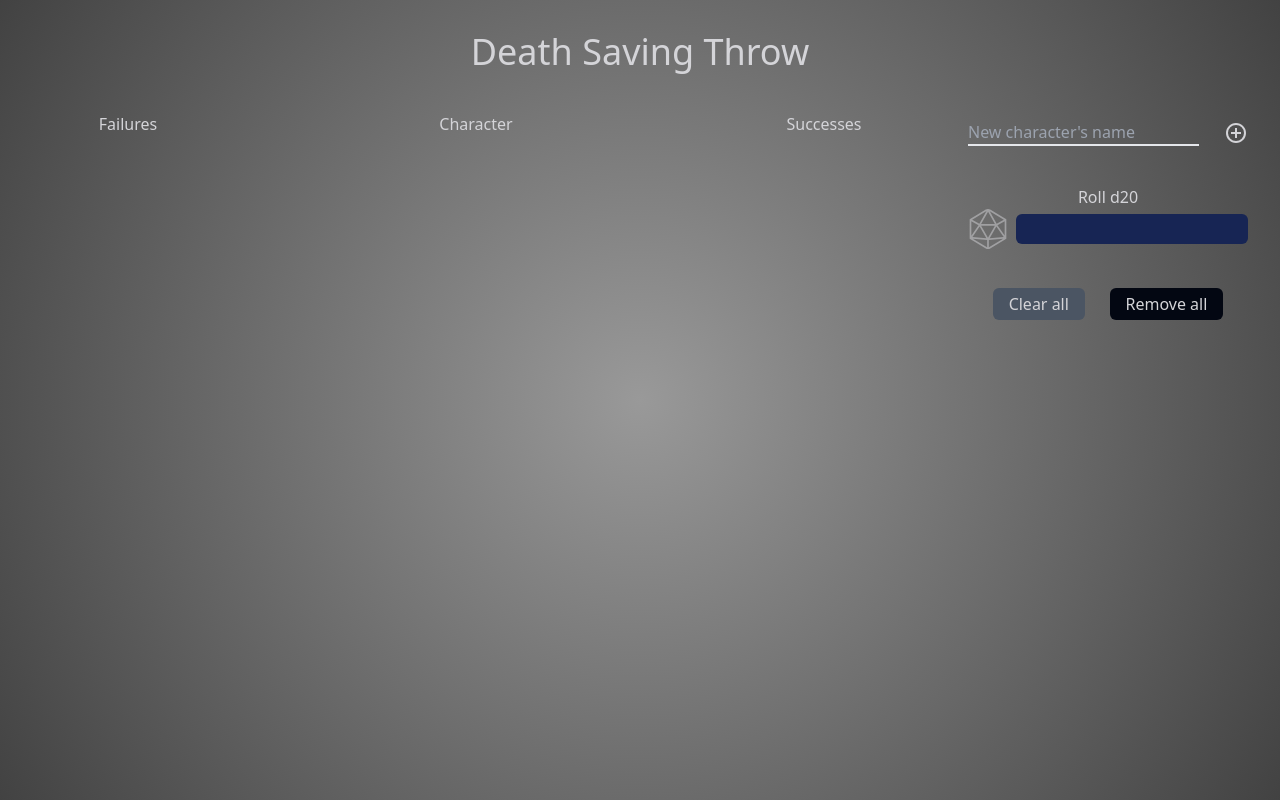
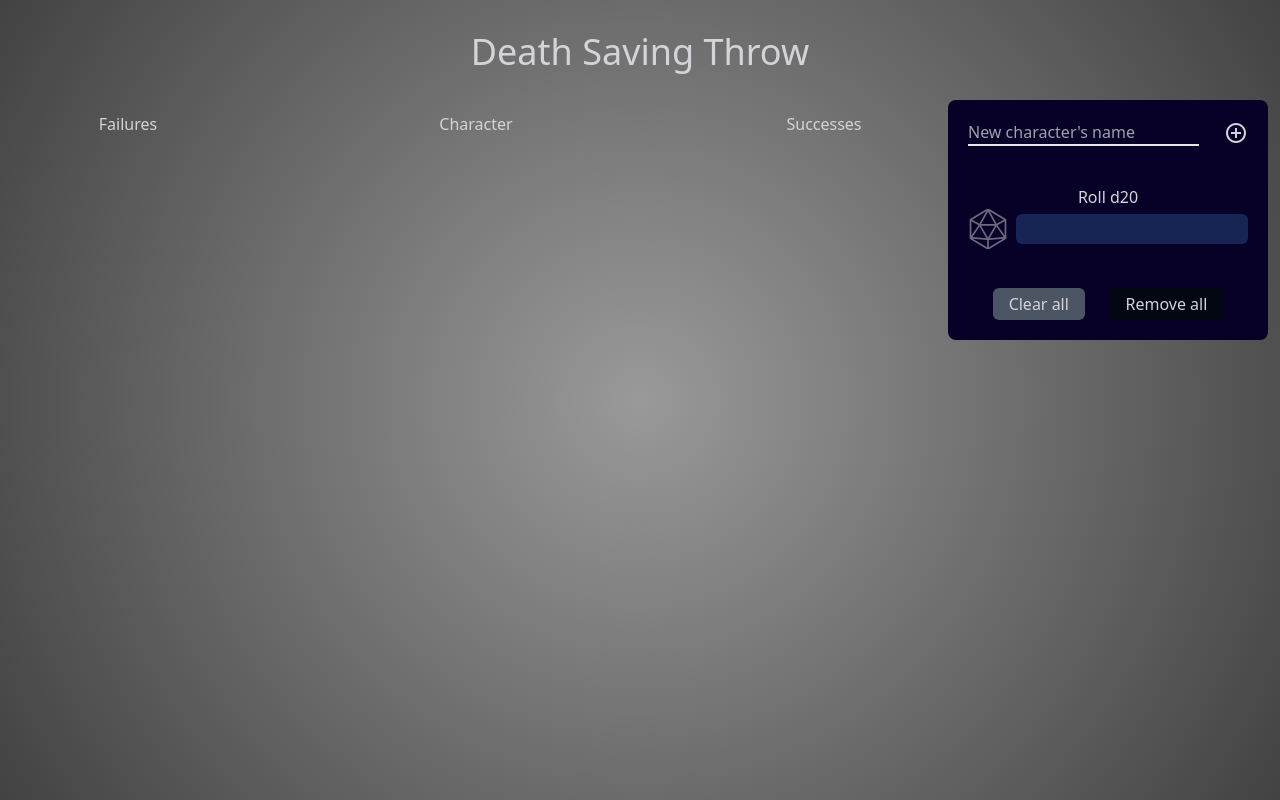
Before and after one commit to ricierirossi/death-saving-throw, a Vue app: page / in a window 1280 px wide. Built offline with nearby package versions, Linux system fonts and the light colour scheme.

Commit message:
Change bg color name

```diff
--- a/src/components/ButtonsBox.vue
+++ b/src/components/ButtonsBox.vue
@@ -1,6 +1,6 @@
 <template>
     <div
-        class="flex flex-col min-w-80 h-60 rounded-lg justify-around items-start px-5 bg-strong-blue"
+        class="flex flex-col min-w-80 h-60 rounded-lg justify-around items-start px-5 bg-oxford-blue"
     >
         <div class="flex justify-between w-full">
             <input
```
